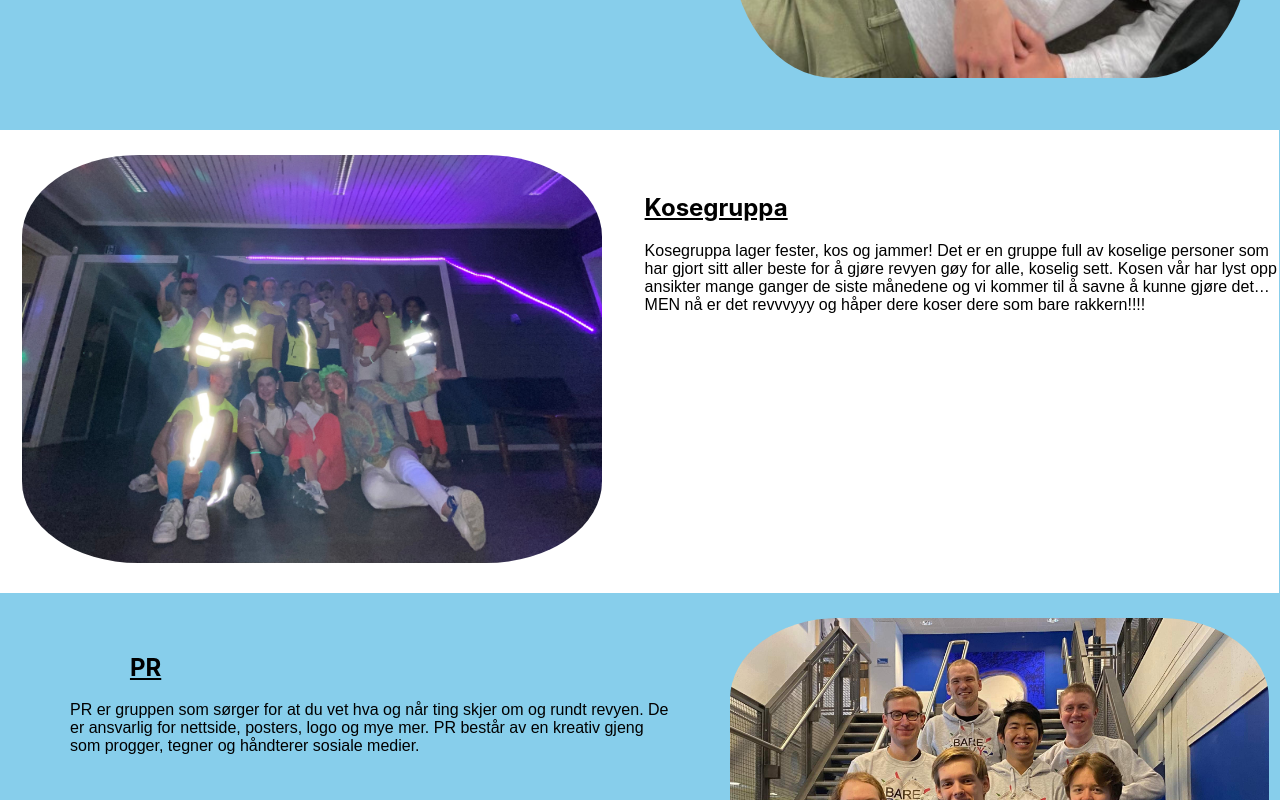
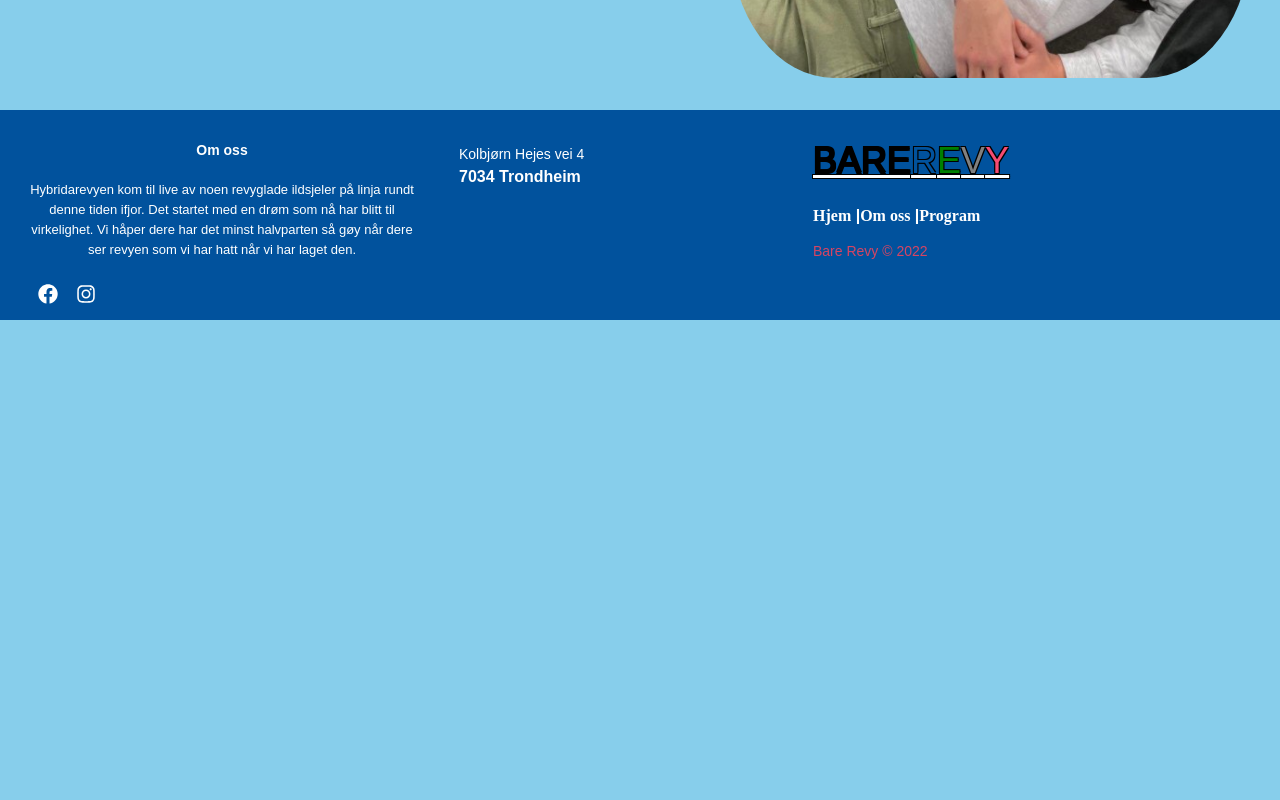
Before and after one commit to johafr/Hybridarevyen, a React (Create React App) app: page / in a window 1280 px wide. Shown: the part 5300-6100 px from the top of the page. After the commit the page ends 5620 px from the top, so only its background shows below. Built offline with nearby package versions, Linux system fonts and the light colour scheme.

Commit message:
finishing

```diff
--- a/src/App.css
+++ b/src/App.css
@@ -451,12 +451,12 @@ h2 {
 
   .promo {
     margin-left: 9%;
-    top: 6%;
+    top: 7%;
   }
 
   .scroll {
     margin-left: 52%;
-    top: 6%;
+    top: 7%;
   }
 
   button {
@@ -572,3 +572,9 @@ h2 {
   width: 35%;
   margin-left: 35%;
 }
+
+.footer-color {
+  color: white;
+  text-shadow: -1px -1px 0 #000, 1px -1px 0 #000, -1px 1px 0 #000,
+    1px 1px 0 #000;
+}
--- a/src/components/footer/Footer.tsx
+++ b/src/components/footer/Footer.tsx
@@ -46,9 +46,13 @@ export const Footer: React.FC = () => {
             </div>
           </div>
           <div className="footer-right" style={{ float: "right" }}>
-            <h2>
+            <h2 className="footer-color">
               {" "}
-              Bare<span style={{ color: "#F64C72" }}>Revy</span>
+              <span style={{ color: "black" }}>BARE</span>
+              <span style={{ color: "#01529d" }}>R</span>
+              <span style={{ color: "green" }}>E</span>
+              <span style={{ color: "gray" }}>V</span>
+              <span style={{ color: "#F64C72" }}>Y</span>
             </h2>
             <p className="menu">
               <a href="/"> Hjem</a> |<a href="/styret"> Om oss</a> |
--- a/src/screens/Styret.tsx
+++ b/src/screens/Styret.tsx
@@ -107,24 +107,15 @@ const Styret: React.FC<any> = ({ history }) => {
           <p className="">
             I år har Hybrida stått på for å få igang en revy for aller første
             gang! På bilde ser du oss i revystyret. Men det er ikke så viktig.
-            Det viktige er at vi trenger deg for å få til en skikkelig bra revy.
-            For selv om vi brenner veldig for å få til en revy, er ikke dette
-            noe vi kan klare alene. Så hva kan du hjelpe til med i en revy spør
-            du? Alt, absolutt alt, nesten. Vi trenger hvert fall folk til både
-            små og store verv. Er det en ting vi kan garantere, så er virkelig
-            gode muligheter til å bli kjent med folk på linja! Revyen består av
-            oss i styret, skuespillere, band, PR-gruppe, kosegruppe,
-            manusgruppe, scenegruppe. Det beste? Revyen har plass til alle som
-            vil. Enten du har mye tid for hånd og vil dypdykke deg inn i
-            revyarbeidet, eller om du kanskje ikke har så mye tid, men vil
-            hjelpe til der det trengs, null problem! Å få til en bra revy er
-            selvfølgelig dritkult, men enda kulere er det å få til masse sosialt
-            for hybrider og skape et godt sosialt miljø for alle som vil delta!
-            Så enten du ønsker en stor skuespillerrolle, vil lage kostymer,
-            planlegge revyfester, snekre rekvisitter, spille tuba, temme slanger
-            eller være ledningssorterer så håper vi at du benytter muligheten
-            til å bli med i dette fantastiske felleskapet Hybridarevyen skal
-            være!
+            Det som er viktig er at vi har laget et skikkelig show. Hva gjør man
+            egentlig i en revy spør du? Alt, absolutt alt, nesten. Kanskje ikke
+            nesten alt, men ikke så alt for langt fra det. Okei kanskje litt
+            langt fra alt, men vi gjør ganske mye! Årets revy er Hybridas
+            første, så alt vi har gjort har vi gjort for første gang! Det er
+            litt skremmende, men også ganske spennende. Resultatet har vi også
+            lært oss å like etter utallige gjennomganger. Kom og se på da vel!
+            Kanskje du liker det, kanskje ikke. Da kan du bli litt bedre kjent
+            med oss også. Hvis du kommer bort og snakker med oss da.
           </p>
           <img src={styrepic} alt="test" className="styret-pic"></img>
         </div>
--- a/src/screens/Undergrupper.tsx
+++ b/src/screens/Undergrupper.tsx
@@ -56,29 +56,29 @@ const groups = [
     Tekst:
       "Disse søte tullingene er Hybridarevyens dansere 💃🕺 Stephanie, Kaia og Jemima har stått for koreografi, og sammen med Siri, Kristina og Jonas er de blitt the dreamteam 🤩⭐️ Kom på revyen for å se denne fine gjengen svinge og hoie rundt på scenen 🤗",
   },
-  {
-    // ikke bilde her
-    Bilde: kose,
-    Reverse: false,
-    Navn: "Kosegruppa",
-    Tekst:
-      "Kosegruppa lager fester, kos og jammer! Det er en gruppe full av koselige personer som har gjort sitt aller beste for å gjøre revyen gøy for alle, koselig sett. Kosen vår har lyst opp ansikter mange ganger de siste månedene og vi kommer til å savne å kunne gjøre det… MEN nå er det revvvyyy og håper dere koser dere som bare rakkern!!!!",
-  },
-  {
-    Bilde: band2,
-    Reverse: true,
-    Navn: "PR",
-    Tekst:
-      "PR er gruppen som sørger for at du vet hva og når ting skjer om og rundt revyen. De er ansvarlig for nettside, posters, logo og mye mer. PR består av en kreativ gjeng som progger, tegner og håndterer sosiale medier.",
-  },
-  {
-    // Ikke bilde her
-    Bilde: kose,
-    Reverse: false,
-    Navn: "Scene",
-    Tekst:
-      "Denne gjengen her har ansvar for alt fra kostymer til rekvisitter på scenen. I løpet av revyperioden har vi gjort alt fra å sy kostymer, snekre klipper og ordne prekestol. Alt dere ser på scenen som ikke er skuespillere eller dansere er det vi som har stått for. Vi har laget mesterverk selv Da Vinci hadde blitt imponert over! I tillegg er vi en skikkelig godgjeng som har det veldig gøy sammen!",
-  },
+  // {
+  //   // ikke bilde her
+  //   Bilde: kose,
+  //   Reverse: false,
+  //   Navn: "Kosegruppa",
+  //   Tekst:
+  //     "Kosegruppa lager fester, kos og jammer! Det er en gruppe full av koselige personer som har gjort sitt aller beste for å gjøre revyen gøy for alle, koselig sett. Kosen vår har lyst opp ansikter mange ganger de siste månedene og vi kommer til å savne å kunne gjøre det… MEN nå er det revvvyyy og håper dere koser dere som bare rakkern!!!!",
+  // },
+  // {
+  //   Bilde: band2,
+  //   Reverse: true,
+  //   Navn: "PR",
+  //   Tekst:
+  //     "PR er gruppen som sørger for at du vet hva og når ting skjer om og rundt revyen. De er ansvarlig for nettside, posters, logo og mye mer. PR består av en kreativ gjeng som progger, tegner og håndterer sosiale medier.",
+  // },
+  // {
+  //   // Ikke bilde her
+  //   Bilde: kose,
+  //   Reverse: false,
+  //   Navn: "Scene",
+  //   Tekst:
+  //     "Denne gjengen her har ansvar for alt fra kostymer til rekvisitter på scenen. I løpet av revyperioden har vi gjort alt fra å sy kostymer, snekre klipper og ordne prekestol. Alt dere ser på scenen som ikke er skuespillere eller dansere er det vi som har stått for. Vi har laget mesterverk selv Da Vinci hadde blitt imponert over! I tillegg er vi en skikkelig godgjeng som har det veldig gøy sammen!",
+  // },
 ];
 
 const Undergrupper: React.FC<any> = ({ history }) => {
```
